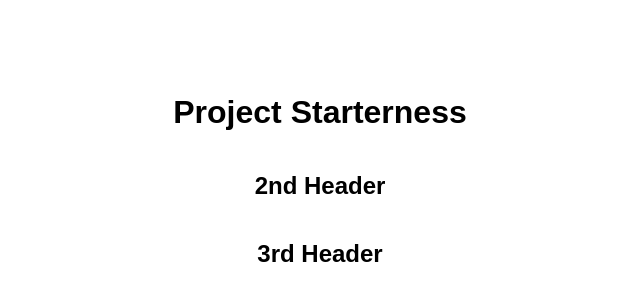
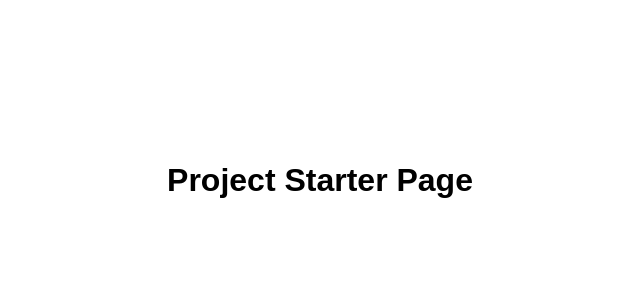
Before and after one commit to leroyg/traversy_50_js_projects, a plain HTML site: page index.html in a window 1280 px wide. Shown: the part 220-520 px from the top of the page, without its empty margins (320-960 px from the left). Drawn offline with Linux system fonts and the light colour scheme.

Commit message:
renamed index

```diff
--- a/index.html
+++ b/index.html
@@ -18,11 +18,8 @@
             <p class="browsehappy">You are using an <strong>outdated</strong> browser. Please <a href="#">upgrade your browser</a> to improve your experience.</p>
         <![endif]-->
         <body>
-            <h1>Project Starterness</h1>
+            <h1>Project Starter Page</h1>
 
-            <h2>2nd Header</h2>
-
-            <h2>3rd Header</h2>
         </body>
 
 
```
Also changed, not shown: cards/index.html (renamed from cards/cards.html).
